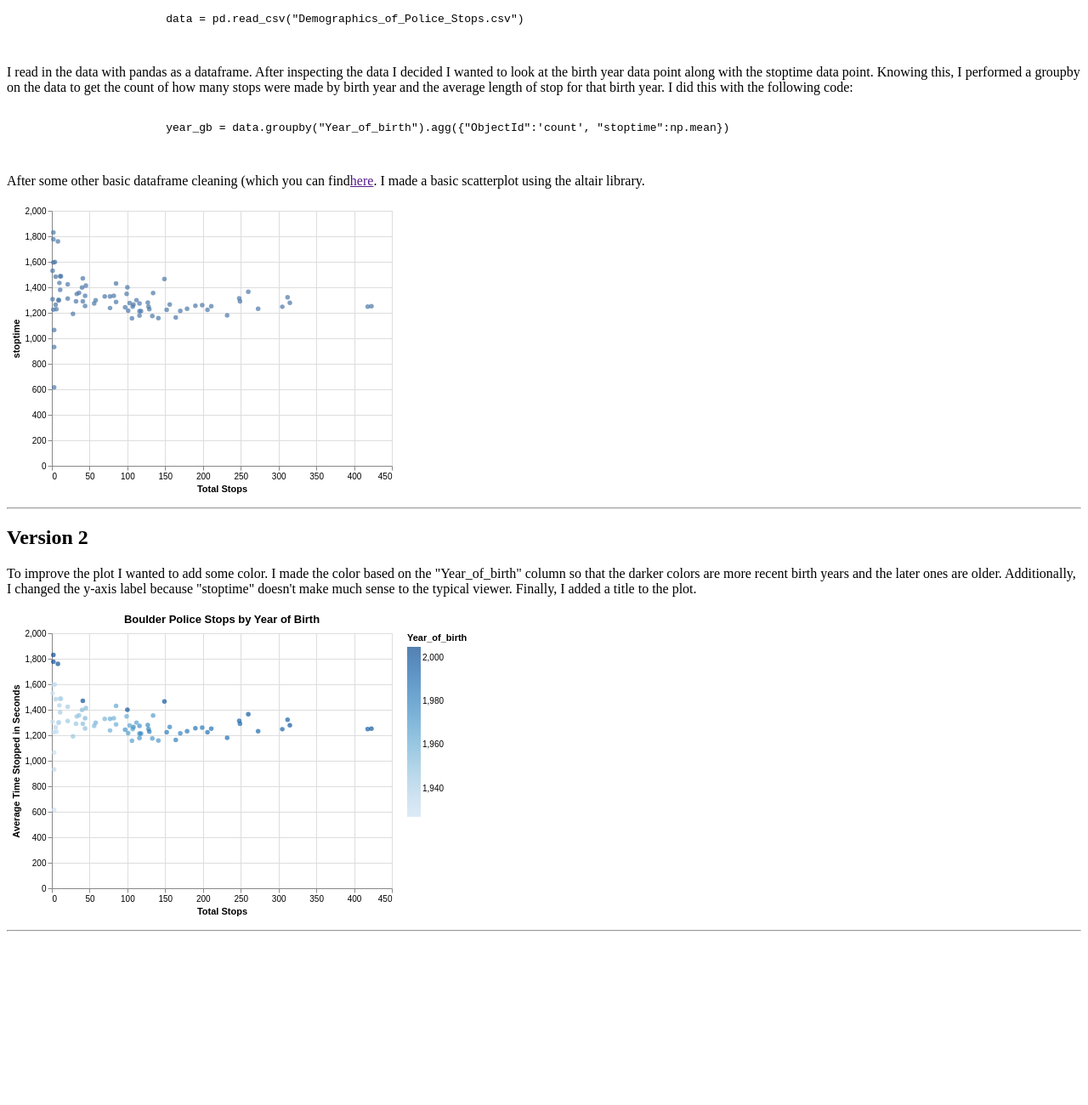
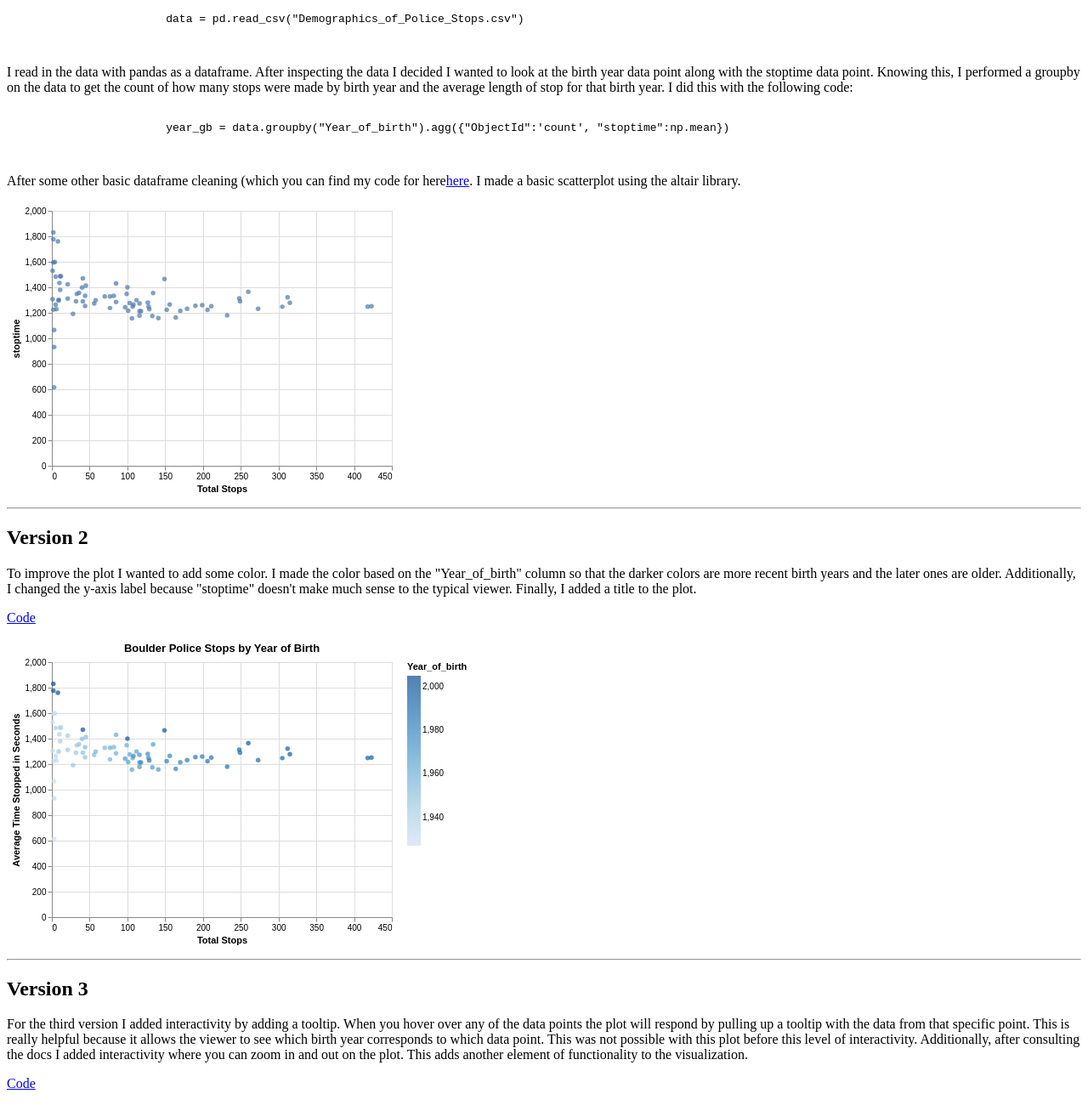
Before and after one commit to CadeDannels/cadedannels.github.io, a plain HTML site: page wa7.html in a window 1280 px wide. Shown: the part 67-1367 px from the top of the page at 85% size. Before the commit the page ends 1171 px from the top, so only its background shows below. Drawn offline with Linux system fonts and the light colour scheme; a script that the page names is missing.

Commit message:
final wa7

```diff
--- a/wa7.html
+++ b/wa7.html
@@ -28,7 +28,7 @@
   			</code>
   		</pre>
   		<p>
-  				After some other basic dataframe cleaning (which you can find<a href="">here</a>. I made a basic scatterplot using the altair library.
+  				After some other basic dataframe cleaning (which you can find my code for here<a href="https://github.com/CadeDannels/Police-Stops">here</a>. I made a basic scatterplot using the altair library.
   		</p>
   		<img src="visualization (2).svg">
 
@@ -39,6 +39,7 @@
 	<h1>Version 2</h1>
 
 	<p>To improve the plot I wanted to add some color. I made the color based on the "Year_of_birth" column so that the darker colors are more recent birth years and the later ones are older. Additionally, I changed the y-axis label because "stoptime" doesn't make much sense to the typical viewer. Finally, I added a title to the plot.</p>
+	<p><a href="https://github.com/CadeDannels/Police-Stops">Code</a></p>
 
 	<img src="visualization (3).svg">
 
@@ -47,6 +48,15 @@
 <hr>
 
 <section>
+	<h1>Version 3</h1>
+	<p>
+		For the third version I added interactivity by adding a tooltip. When you hover over any of the data points the plot will respond by pulling up a tooltip with the data from that specific point. This is really helpful because it allows the viewer to see which birth year corresponds to which data point. This was not possible with this plot before this level of interactivity. Additionally, after consulting the docs I added interactivity where you can zoom in and out on the plot. This adds another element of functionality to the visualization.
+	</p>
+	<p>
+		<a href="https://github.com/CadeDannels/Police-Stops">Code</a>
+	</p>
+
+
 	<div id="vis"></div>
   <script>
     (function(vegaEmbed) {
```
